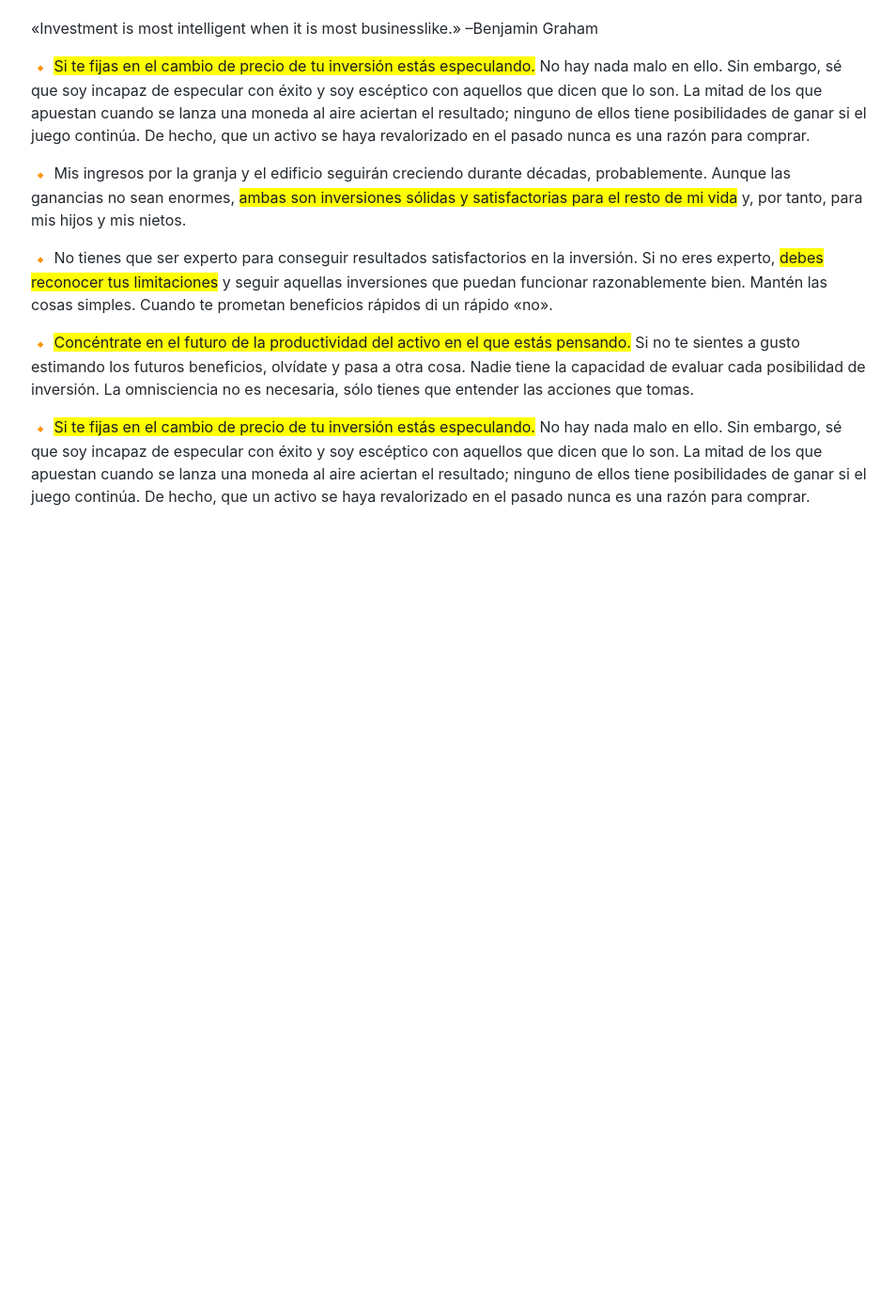
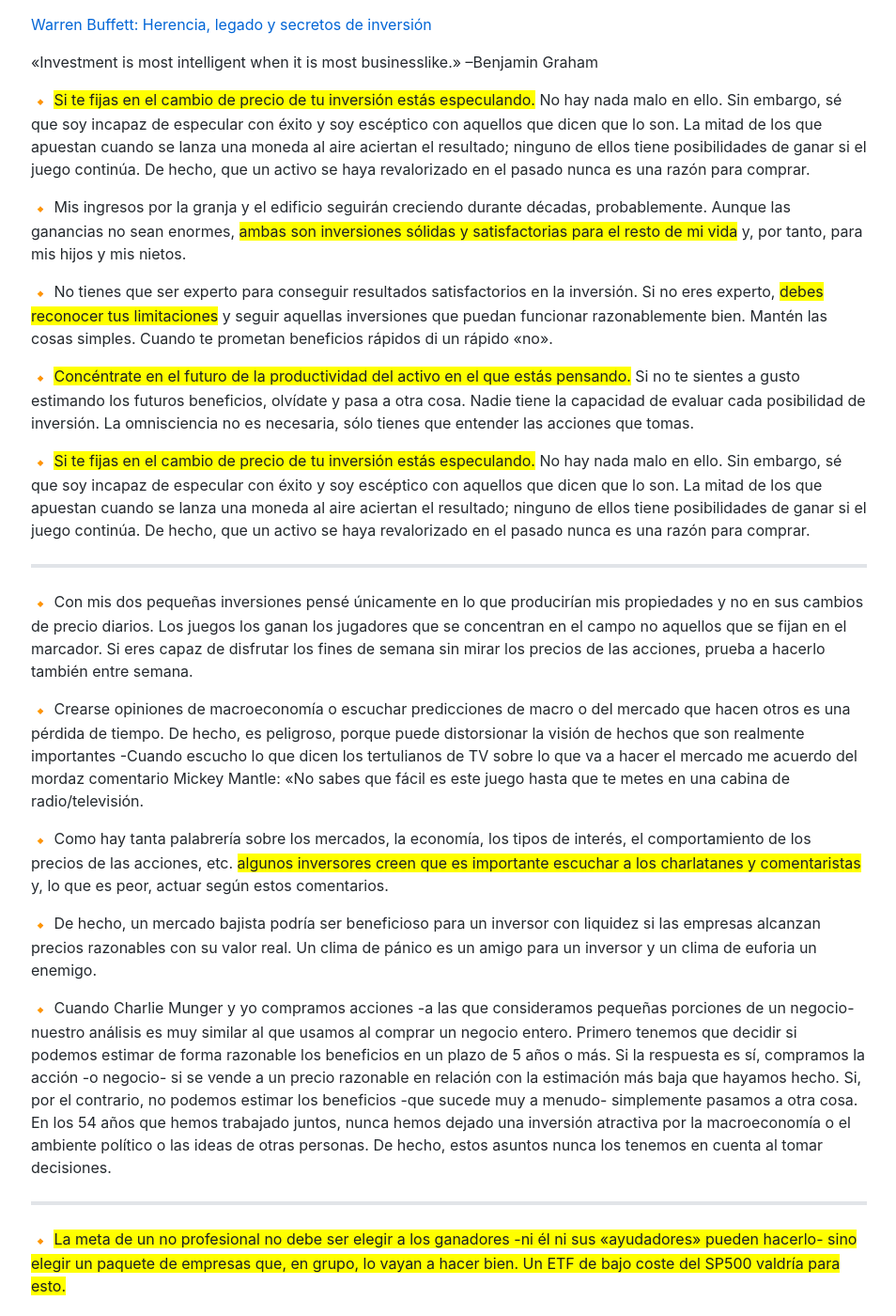
Before and after one commit to Akira3030/formacion, a Jekyll site: the page built from articulos/warrent-buffet-gobierno-empresas.md, in a window 1280 px wide and 1400 px high, scrolled down 13064 px. Shown: the whole window at 94% size, without its empty margins (162-1116 px from the left). Built offline with Jekyll 4.4.1, drawn with Linux system fonts in a browser that asks for light colours; emoji names are drawn with the system emoji font; our own code applies the rules of GitHub Pages for plain Markdown files; before the commit the page ends 13665 px from its top, so only the background shows below that; some of the changed text lies outside the part shown.

Commit message:
Update warrent-buffet-gobierno-empresas.md

```diff
--- a/articulos/warrent-buffet-gobierno-empresas.md
+++ b/articulos/warrent-buffet-gobierno-empresas.md
@@ -395,13 +395,13 @@
 
 :small_orange_diamond: Piensa en lo que dijimos en nuestra carta de 2011, en la cual definíamos la inversión como «la transferencia a otras personas del poder adquisitivo hoy, con la razonable esperanza de recibir más poder adquisitivo -después de impuestos- en el futuro».
 
+***
+
 :small_orange_diamond: Los inversores, por supuesto, pueden, por su propio comportamiento, hacer que poseer acciones sea muy arriesgado. Y muchos así lo hacen. El trading de forma activa, intentar acertar los movimientos de mercado, una diversificación que no sea adecuada, el innecesario pago de altas comisiones a gestores o a asesores, y el uso de dinero prestado, pueden destruir la respetable rentabilidad que tendría de poseer acciones a largo plazo.
 
 :small_orange_diamond: De hecho, pedir dinero no tiene hueco en la caja de herramientas del inversor: cualquier cosa puede pasar en los mercados, y ningún asesor, economista, presentador de televisión -y definitivamente ni Charlie, ni yo- puede decirte cuando sucederá el caos. Los que tratan de predecir el mercado llenarán tus oídos, pero no llenarán tu cartera.
 
 ### Carta de Warrent Buffet
-
-
 
 [Warren Buffett: Herencia, legado y secretos de inversión](http://invertirbolsaydinero.com/warren-buffett-herencia-legado-y-secretos-de-inversion/)
 
@@ -417,3 +417,31 @@
 :small_orange_diamond: <mark>Concéntrate en el futuro de la productividad del activo en el que estás pensando.</mark> Si no te sientes a gusto estimando los futuros beneficios, olvídate y pasa a otra cosa. Nadie tiene la capacidad de evaluar cada posibilidad de inversión. La omnisciencia no es necesaria, sólo tienes que entender las acciones que tomas.
 
 :small_orange_diamond: <mark>Si te fijas en el cambio de precio de tu inversión estás especulando.</mark> No hay nada malo en ello. Sin embargo, sé que soy incapaz de especular con éxito y soy escéptico con aquellos que dicen que lo son. La mitad de los que apuestan cuando se lanza una moneda al aire aciertan el resultado; ninguno de ellos tiene posibilidades de ganar si el juego continúa. De hecho, que un activo se haya revalorizado en el pasado nunca es una razón para comprar.
+
+***
+
+:small_orange_diamond: Con mis dos pequeñas inversiones pensé únicamente en lo que producirían mis propiedades y no en sus cambios de precio diarios. Los juegos los ganan los jugadores que se concentran en el campo no aquellos que se fijan en el marcador. Si eres capaz de disfrutar los fines de semana sin mirar los precios de las acciones, prueba a hacerlo también entre semana.
+
+:small_orange_diamond: Crearse opiniones de macroeconomía o escuchar predicciones de macro o del mercado que hacen otros es una pérdida de tiempo. De hecho, es peligroso, porque puede distorsionar la visión de hechos que son realmente importantes -Cuando escucho lo que dicen los tertulianos de TV sobre lo que va a hacer el mercado me acuerdo del mordaz comentario  Mickey Mantle: «No sabes que fácil es este juego hasta que te metes en una cabina de radio/televisión.
+
+:small_orange_diamond: Como hay tanta palabrería sobre los mercados, la economía, los tipos de interés, el comportamiento de los precios de las acciones, etc. <mark>algunos inversores creen que es importante escuchar a los charlatanes y comentaristas</mark> y, lo que es peor, actuar según estos comentarios.
+
+:small_orange_diamond: De hecho, un mercado bajista podría ser beneficioso para un inversor con liquidez si las empresas alcanzan precios razonables con su valor real. Un clima de pánico es un amigo para un inversor y un clima de euforia un enemigo.
+
+:small_orange_diamond: Cuando Charlie Munger y yo compramos acciones -a las que consideramos pequeñas porciones de un negocio- nuestro análisis es muy similar al que usamos al comprar un negocio entero. Primero tenemos que decidir si podemos estimar de forma razonable los beneficios en un plazo de 5 años o más. Si la respuesta es sí, compramos la acción -o negocio- si se vende a un precio razonable en relación con la estimación más baja que hayamos hecho. Si, por el contrario, no podemos estimar los beneficios -que sucede muy a menudo- simplemente pasamos a otra cosa. En los 54 años que hemos trabajado juntos, nunca hemos dejado una inversión atractiva por la macroeconomía o el ambiente político o las ideas de otras personas. De hecho, estos asuntos nunca los tenemos en cuenta al tomar decisiones.
+
+***
+
+:small_orange_diamond: <mark>La meta de un no profesional no debe ser elegir a los ganadores -ni él ni sus «ayudadores» pueden hacerlo- sino elegir un paquete de empresas que, en grupo, lo vayan a hacer bien. Un ETF de bajo coste del SP500 valdría para esto.</mark>
+
+:small_orange_diamond: El antídoto para evitar equivocaciones en el momento de compra para un inversor principiante es acumular acciones en el largo plazo y nunca vender cuando las noticias son malas y los precios se arrastran.
+
+:small_orange_diamond: Por tanto, ignora al charlatán, mantén tus costes al mínimo e invierte en acciones como lo harías en una granja.
+
+:small_orange_diamond: Lo que aquí recomiendo es, en esencia, idéntico a lo que he escrito en mi testamento. Mi testamento dice que mi dinero sea entregado a un administrador para beneficio de mi esposa -tengo que usar efectivo para todo lo que dejo en herencia pues mis acciones de Berkshire Hathaway serán distribuidas entre entidades benéficas en los diez años siguientes a que se cierre mi herencia). Mi consejo al administrador no podría ser más simple: <mark>Pon el 10% en bonos gubernamentales a corto plazo y el 90% en ETFs de SP500 de bajo coste.</mark> -Sugiero VDINX de Vanguard-.  Creo que el resultado de esta inversión será mejor que el resultado que obtengan la mayoría de los inversores -ya sean fondos de pensión, instituciones o inversores individuales- que emplean a gestores muy caros.
+
+:small_orange_diamond: No recuerdo cuanto pagué por mi primer libro de El inversor inteligente. Fuese lo que fuese, no haría más que remarcar el proverbio de Ben: Precio es lo que pagas, valor es lo que consigues. De todas las inversiones que he hecho, comprar el libro de Ben fue la mejor.
+
+![]({{ site.site_url }}/assets/img/0000779748.jpg)
+
+***
```
